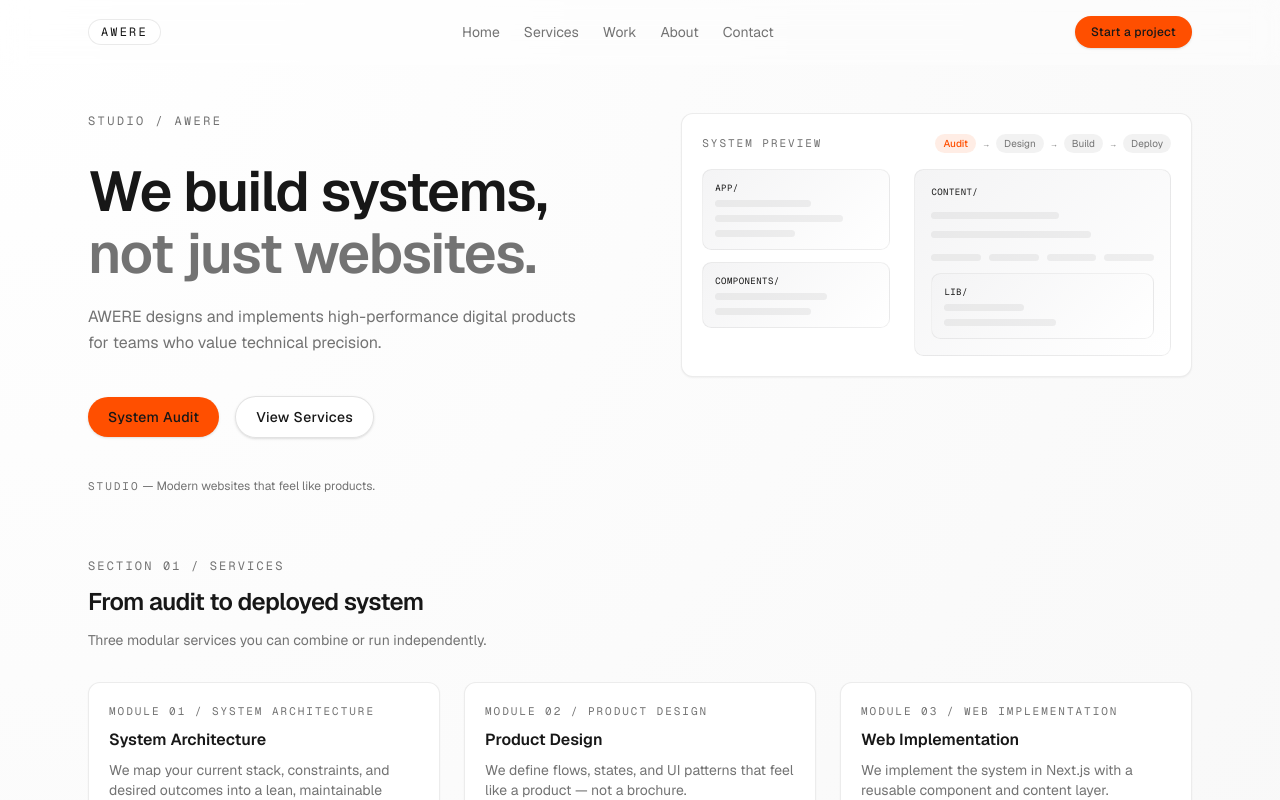
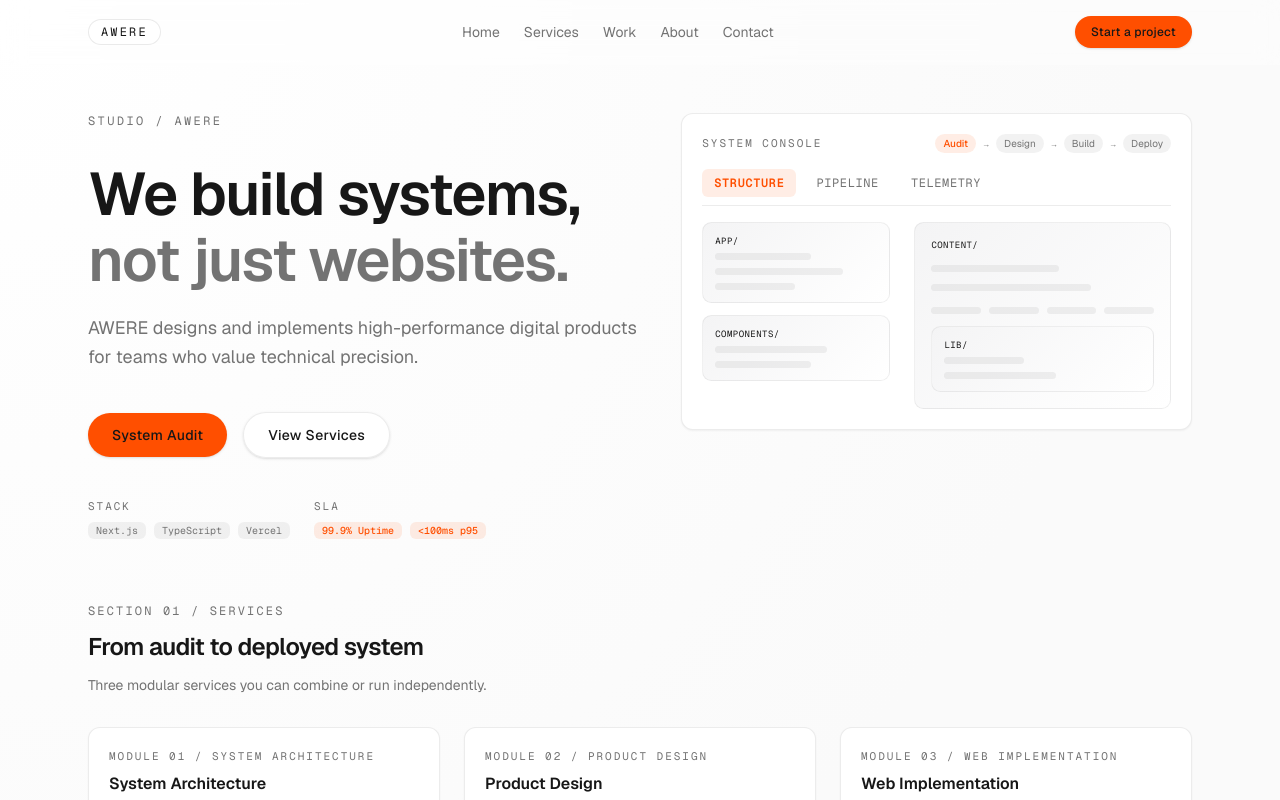
Before and after one commit to AsadBashirAbdi/Awere.se, a Next.js app: page / in a window 1280 px wide. Shown: the top 800 px of the page. Built offline with nearby package versions, Linux system fonts and the light colour scheme.

Commit message:
feat: implement two-theme system (studio/blueprint) and upgrade SystemPreview to interactive console

```diff
--- a/app/globals.css
+++ b/app/globals.css
@@ -1,7 +1,8 @@
 @import "tailwindcss";
 
 /* Design tokens — Studio (default) */
-:root {
+:root,
+:root[data-theme="studio"] {
   --bg: #fafafa;
   --surface: #ffffff;
   --text: #171717;
@@ -10,6 +11,20 @@
   --accent: #ff4f00;
   --radius: 0.75rem;
   --shadow: 0 1px 2px rgba(0, 0, 0, 0.05);
+  --grid-opacity: 0;
+}
+
+/* Blueprint theme */
+:root[data-theme="blueprint"] {
+  --bg: #0a0e14;
+  --surface: #141b24;
+  --text: #e6edf3;
+  --muted: #8b949e;
+  --border: rgba(139, 148, 158, 0.16);
+  --accent: #00d9ff;
+  --radius: 0.5rem;
+  --shadow: 0 4px 16px rgba(0, 0, 0, 0.4);
+  --grid-opacity: 0.03;
 }
 
 @theme inline {
@@ -32,6 +47,27 @@ body {
   color: var(--text);
   font-family: var(--font-geist-sans), system-ui, -apple-system, BlinkMacSystemFont,
     "Segoe UI", sans-serif;
+  position: relative;
+}
+
+/* Blueprint grid overlay */
+body::before {
+  content: "";
+  position: fixed;
+  inset: 0;
+  background-image: linear-gradient(
+      to right,
+      rgba(255, 255, 255, var(--grid-opacity)) 1px,
+      transparent 1px
+    ),
+    linear-gradient(
+      to bottom,
+      rgba(255, 255, 255, var(--grid-opacity)) 1px,
+      transparent 1px
+    );
+  background-size: 24px 24px;
+  pointer-events: none;
+  z-index: 0;
 }
 
 a {
@@ -44,7 +80,9 @@ a {
   display: flex;
   min-height: 100vh;
   flex-direction: column;
-  background: radial-gradient(circle at top left, #ffffff 0, #fafafa 45%, #f5f5f5 100%);
+  background: radial-gradient(circle at top left, var(--surface) 0, var(--bg) 45%, var(--bg) 100%);
+  position: relative;
+  z-index: 1;
 }
 
 .app-main {
@@ -72,6 +110,10 @@ a {
   box-shadow: 0 20px 40px rgba(0, 0, 0, 0.04);
 }
 
+[data-theme="blueprint"] .card-hover:hover {
+  box-shadow: 0 20px 40px rgba(0, 217, 255, 0.08);
+}
+
 /* System preview skeleton */
 .system-grid {
   display: grid;
@@ -92,10 +134,19 @@ a {
   border: 1px solid rgba(23, 23, 23, 0.06);
 }
 
+[data-theme="blueprint"] .skeleton-block {
+  background: linear-gradient(135deg, #1a2332, #141b24);
+  border: 1px solid rgba(139, 148, 158, 0.12);
+}
+
 .skeleton-line {
   height: 0.45rem;
   border-radius: 999px;
   background: rgba(23, 23, 23, 0.06);
+}
+
+[data-theme="blueprint"] .skeleton-line {
+  background: rgba(139, 148, 158, 0.1);
 }
 
 /* Muted foreground helper */
--- a/app/layout.tsx
+++ b/app/layout.tsx
@@ -28,7 +28,7 @@ export default function RootLayout({
   children: React.ReactNode;
 }>) {
   return (
-    <html lang="en">
+    <html lang="en" data-theme="studio">
       <body
         className={`${geistSans.variable} ${geistMono.variable} antialiased app-shell`}
       >
--- a/components/sections/Hero.tsx
+++ b/components/sections/Hero.tsx
@@ -1,8 +1,6 @@
 import Link from "next/link";
-import { getSiteConfig } from "@/lib/content";
 
 export function Hero() {
-  const site = getSiteConfig();
 
   return (
     <div className="space-y-8">
@@ -10,12 +8,12 @@ export function Hero() {
         STUDIO / AWERE
       </p>
       <div className="space-y-5">
-        <h1 className="text-4xl font-semibold tracking-tight leading-[1.1] md:text-5xl lg:text-[3.5rem]">
+        <h1 className="text-4xl font-semibold tracking-tight leading-[1.1] md:text-5xl lg:text-[3.75rem]">
           We build systems,
           <br />
           <span className="text-muted-foreground">not just websites.</span>
         </h1>
-        <p className="max-w-lg text-base text-muted-foreground leading-relaxed">
+        <p className="max-w-xl text-base text-muted-foreground leading-relaxed md:text-lg">
           AWERE designs and implements high-performance digital products for
           teams who value technical precision.
         </p>
@@ -23,23 +21,48 @@ export function Hero() {
       <div className="flex flex-wrap items-center gap-4 pt-2">
         <Link
           href="/contact"
-          className="inline-flex items-center justify-center rounded-full bg-[var(--accent)] px-5 py-2.5 text-sm font-medium tracking-wide text-white shadow-sm transition-all hover:shadow-lg hover:scale-[1.02] active:scale-[0.98]"
+          className="inline-flex items-center justify-center rounded-full bg-[var(--accent)] px-6 py-3 text-sm font-medium tracking-wide text-white shadow-sm transition-all hover:shadow-lg hover:scale-[1.02] active:scale-[0.98] focus-visible:outline-none focus-visible:ring-2 focus-visible:ring-[var(--accent)] focus-visible:ring-offset-2"
         >
           System Audit
         </Link>
         <Link
           href="/services"
-          className="inline-flex items-center justify-center rounded-full border border-[rgba(23,23,23,0.12)] bg-white/80 px-5 py-2.5 text-sm font-medium tracking-wide text-black shadow-sm transition-all hover:border-[rgba(23,23,23,0.24)] hover:shadow-md active:scale-[0.98]"
+          className="inline-flex items-center justify-center rounded-full border border-[var(--border)] bg-[var(--surface)]/80 px-6 py-3 text-sm font-medium tracking-wide text-[var(--text)] shadow-sm transition-all hover:border-[var(--accent)] hover:shadow-md active:scale-[0.98] focus-visible:outline-none focus-visible:ring-2 focus-visible:ring-[var(--accent)] focus-visible:ring-offset-2"
         >
           View Services
         </Link>
       </div>
-      <p className="text-xs text-muted-foreground pt-2">
-        <span className="font-mono text-[11px] uppercase tracking-[0.18em]">
-          Studio
-        </span>{" "}
-        — {site.tagline}
-      </p>
+      <div className="flex flex-wrap items-center gap-6 pt-2 text-xs text-muted-foreground">
+        <div>
+          <span className="font-mono text-[11px] uppercase tracking-[0.18em]">
+            Stack
+          </span>
+          <div className="flex gap-2 mt-2">
+            <span className="px-2 py-0.5 rounded-md bg-black/5 dark:bg-white/5 font-mono text-[10px]">
+              Next.js
+            </span>
+            <span className="px-2 py-0.5 rounded-md bg-black/5 dark:bg-white/5 font-mono text-[10px]">
+              TypeScript
+            </span>
+            <span className="px-2 py-0.5 rounded-md bg-black/5 dark:bg-white/5 font-mono text-[10px]">
+              Vercel
+            </span>
+          </div>
+        </div>
+        <div>
+          <span className="font-mono text-[11px] uppercase tracking-[0.18em]">
+            SLA
+          </span>
+          <div className="flex gap-2 mt-2">
+            <span className="px-2 py-0.5 rounded-md bg-[var(--accent)]/10 text-[var(--accent)] font-mono text-[10px] font-medium">
+              99.9% Uptime
+            </span>
+            <span className="px-2 py-0.5 rounded-md bg-[var(--accent)]/10 text-[var(--accent)] font-mono text-[10px] font-medium">
+              &lt;100ms p95
+            </span>
+          </div>
+        </div>
+      </div>
     </div>
   );
 }
--- a/components/sections/SystemPreview.tsx
+++ b/components/sections/SystemPreview.tsx
@@ -1,36 +1,89 @@
+"use client";
+
+import { useState } from "react";
+
+type Tab = "structure" | "pipeline" | "telemetry";
+
 export function SystemPreview() {
+  const [activeTab, setActiveTab] = useState<Tab>("structure");
+
   return (
     <div className="surface p-5 space-y-4">
       <header className="flex items-center justify-between flex-wrap gap-2">
         <p className="font-mono text-[11px] tracking-[0.18em] text-muted-foreground uppercase">
-          SYSTEM PREVIEW
+          SYSTEM CONSOLE
         </p>
         <div className="flex items-center gap-1.5 text-[10px] text-muted-foreground">
-          <span className="px-2 py-0.5 rounded-full bg-[var(--accent)]/10 text-[var(--accent)] font-medium">Audit</span>
+          <span className="px-2 py-0.5 rounded-full bg-[var(--accent)]/10 text-[var(--accent)] font-medium">
+            Audit
+          </span>
           <span className="text-[8px]">→</span>
-          <span className="px-2 py-0.5 rounded-full bg-black/5">Design</span>
+          <span className="px-2 py-0.5 rounded-full bg-black/5 dark:bg-white/5">
+            Design
+          </span>
           <span className="text-[8px]">→</span>
-          <span className="px-2 py-0.5 rounded-full bg-black/5">Build</span>
+          <span className="px-2 py-0.5 rounded-full bg-black/5 dark:bg-white/5">
+            Build
+          </span>
           <span className="text-[8px]">→</span>
-          <span className="px-2 py-0.5 rounded-full bg-black/5">Deploy</span>
+          <span className="px-2 py-0.5 rounded-full bg-black/5 dark:bg-white/5">
+            Deploy
+          </span>
         </div>
       </header>
+
+      {/* Tab Navigation */}
+      <div className="flex gap-2 border-b border-[var(--border)] pb-2">
+        {(["structure", "pipeline", "telemetry"] as const).map((tab) => (
+          <button
+            key={tab}
+            onClick={() => setActiveTab(tab)}
+            className={`
+              px-3 py-1.5 text-xs font-mono uppercase tracking-wider rounded-md transition-all
+              ${
+                activeTab === tab
+                  ? "bg-[var(--accent)]/10 text-[var(--accent)] font-semibold"
+                  : "text-muted-foreground hover:text-[var(--text)] hover:bg-black/5"
+              }
+            `}
+          >
+            {tab}
+          </button>
+        ))}
+      </div>
+
+      {/* Tab Content */}
+      {activeTab === "structure" && <StructureTab />}
+      {activeTab === "pipeline" && <PipelineTab />}
+      {activeTab === "telemetry" && <TelemetryTab />}
+    </div>
+  );
+}
+
+function StructureTab() {
+  return (
     <div className="system-grid">
       <div className="space-y-3">
         <div className="skeleton-block p-3 space-y-2">
-            <p className="font-mono text-[9px] tracking-wider text-muted-foreground/70 uppercase mb-1">app/</p>
+          <p className="font-mono text-[9px] tracking-wider text-muted-foreground/70 uppercase mb-1">
+            app/
+          </p>
           <div className="skeleton-line w-24" />
           <div className="skeleton-line w-32" />
           <div className="skeleton-line w-20" />
         </div>
         <div className="skeleton-block p-3 space-y-2">
-            <p className="font-mono text-[9px] tracking-wider text-muted-foreground/70 uppercase mb-1">components/</p>
+          <p className="font-mono text-[9px] tracking-wider text-muted-foreground/70 uppercase mb-1">
+            components/
+          </p>
           <div className="skeleton-line w-28" />
           <div className="skeleton-line w-24" />
         </div>
       </div>
       <div className="skeleton-block p-4 space-y-3">
-          <p className="font-mono text-[9px] tracking-wider text-muted-foreground/70 uppercase">content/</p>
+        <p className="font-mono text-[9px] tracking-wider text-muted-foreground/70 uppercase">
+          content/
+        </p>
         <div className="skeleton-line w-32" />
         <div className="skeleton-line w-40" />
         <div className="grid grid-cols-4 gap-2 pt-1">
@@ -40,12 +93,81 @@ export function SystemPreview() {
           <div className="skeleton-line" />
         </div>
         <div className="skeleton-block p-3 space-y-2 mt-2">
-            <p className="font-mono text-[9px] tracking-wider text-muted-foreground/70 uppercase mb-1">lib/</p>
+          <p className="font-mono text-[9px] tracking-wider text-muted-foreground/70 uppercase mb-1">
+            lib/
+          </p>
           <div className="skeleton-line w-20" />
           <div className="skeleton-line w-28" />
         </div>
       </div>
     </div>
+  );
+}
+
+function PipelineTab() {
+  return (
+    <div className="space-y-3">
+      <div className="flex items-center justify-between text-xs">
+        <span className="font-mono text-muted-foreground">Build Status</span>
+        <span className="px-2 py-0.5 rounded-full bg-green-500/10 text-green-600 font-medium">
+          ✓ Passing
+        </span>
+      </div>
+      <div className="flex items-center justify-between text-xs">
+        <span className="font-mono text-muted-foreground">Deploy Region</span>
+        <span className="font-mono text-[var(--text)]">iad1 (US East)</span>
+      </div>
+      <div className="flex items-center justify-between text-xs">
+        <span className="font-mono text-muted-foreground">Last Deploy</span>
+        <span className="font-mono text-[var(--text)]">2 min ago</span>
+      </div>
+      <div className="skeleton-block p-3 space-y-2 mt-4">
+        <p className="font-mono text-[9px] tracking-wider text-muted-foreground/70 uppercase">
+          Build Output
+        </p>
+        <div className="skeleton-line w-full" />
+        <div className="skeleton-line w-3/4" />
+        <div className="skeleton-line w-5/6" />
+      </div>
     </div>
   );
 }
+
+function TelemetryTab() {
+  return (
+    <div className="space-y-3">
+      <div className="flex items-center justify-between text-xs">
+        <span className="font-mono text-muted-foreground">Latency (p50)</span>
+        <span className="font-mono text-[var(--accent)] font-semibold">
+          47ms
+        </span>
+      </div>
+      <div className="flex items-center justify-between text-xs">
+        <span className="font-mono text-muted-foreground">Latency (p95)</span>
+        <span className="font-mono text-[var(--text)]">112ms</span>
+      </div>
+      <div className="flex items-center justify-between text-xs">
+        <span className="font-mono text-muted-foreground">Uptime (30d)</span>
+        <span className="font-mono text-green-600 font-semibold">99.98%</span>
+      </div>
+      <div className="flex items-center justify-between text-xs">
+        <span className="font-mono text-muted-foreground">Requests (24h)</span>
+        <span className="font-mono text-[var(--text)]">12,847</span>
+      </div>
+      <div className="skeleton-block p-3 space-y-2 mt-4">
+        <p className="font-mono text-[9px] tracking-wider text-muted-foreground/70 uppercase">
+          Performance Chart
+        </p>
+        <div className="grid grid-cols-8 gap-1 items-end h-12">
+          {[40, 65, 55, 80, 70, 90, 75, 85].map((height, i) => (
+            <div
+              key={i}
+              className="skeleton-line w-full"
+              style={{ height: `${height}%` }}
+            />
+          ))}
+        </div>
+      </div>
+    </div>
+  );
+}
```
Also changed, not shown: components/site/ThemeProvider.tsx (+10 -2 lines), lib/theme.ts (added, +10 -0 lines). Lines whose indentation alone changed are shown as unchanged.
